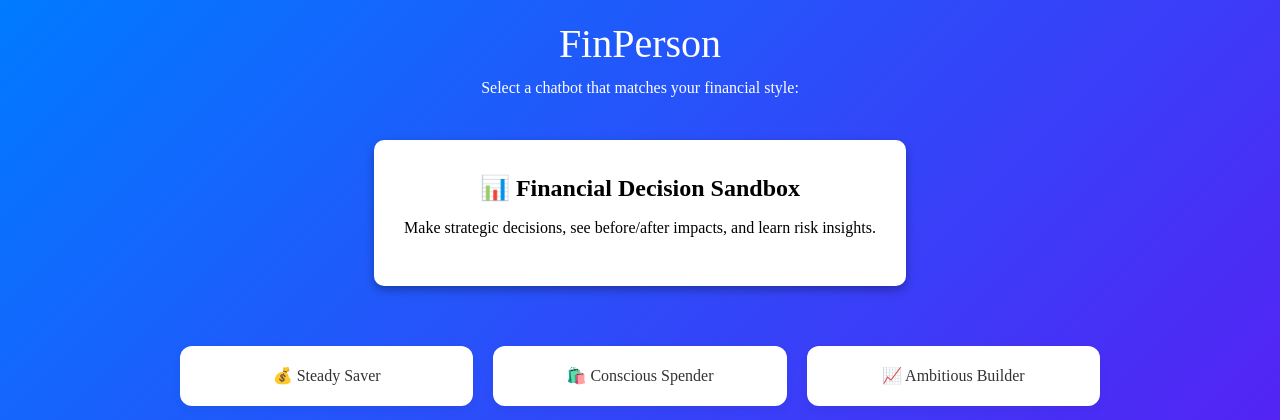
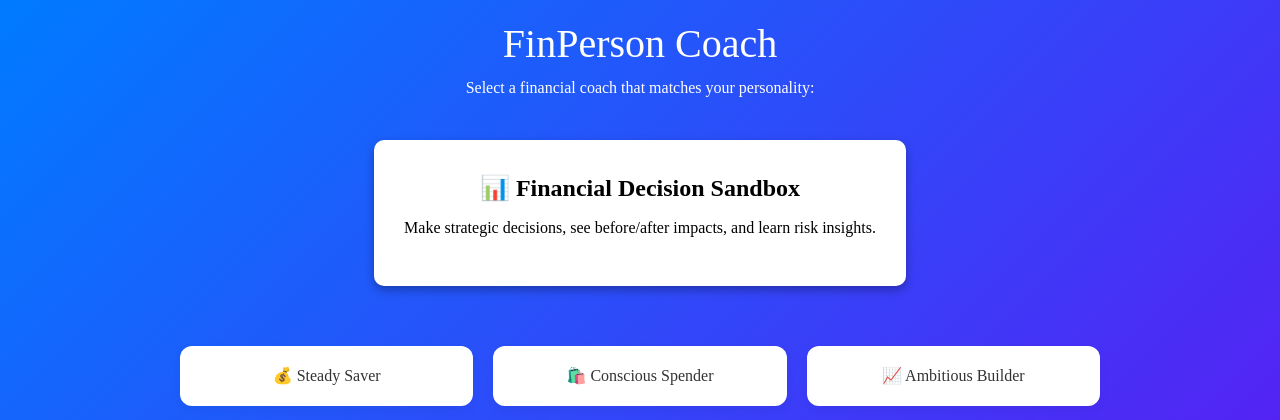
Before and after one commit to aldrichrasco/FinPerson, a Flask app: page / in a window 1280 px wide. Shown: the top 420 px of the page. Run offline with Flask 2, Linux system fonts and the light colour scheme; some libraries are stand-ins or nearby versions.

Commit message:
Update index.html

```diff
--- a/templates/index.html
+++ b/templates/index.html
@@ -102,8 +102,8 @@
     </style>
 </head>
 <body>
-    <h1>FinPerson</h1>
-    <p>Select a chatbot that matches your financial style:</p>
+    <h1>FinPerson Coach</h1>
+    <p>Select a financial coach that matches your personality:</p>
 
     <div class="simulator-container">
         <a href="{{ url_for('dashboard') }}">
```
